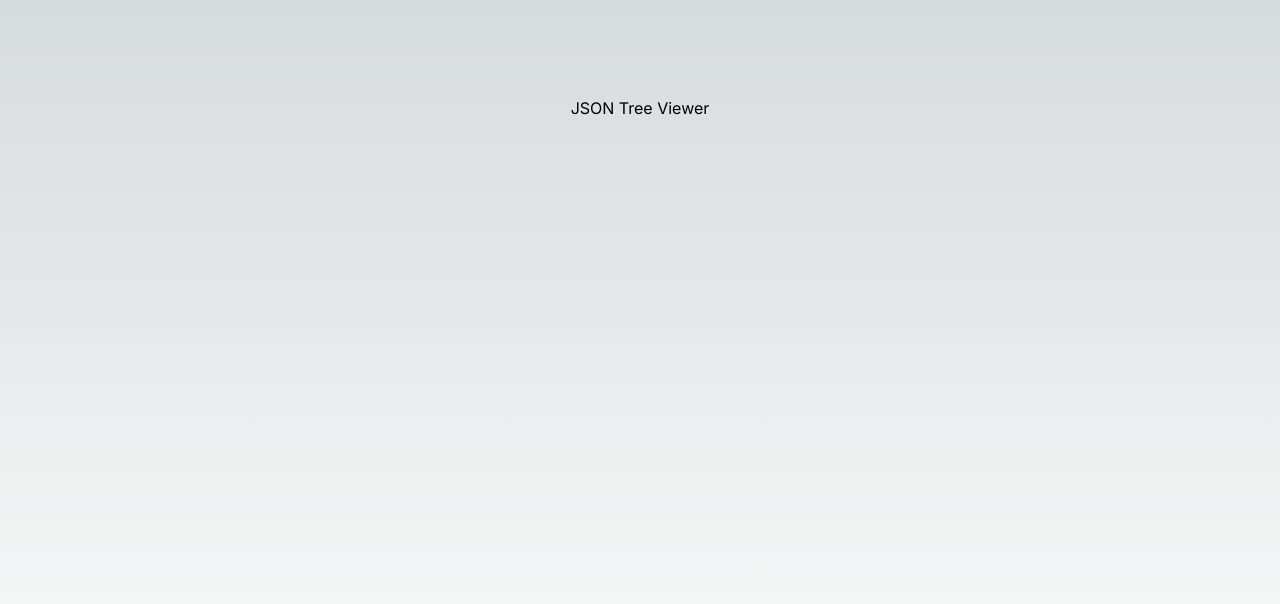
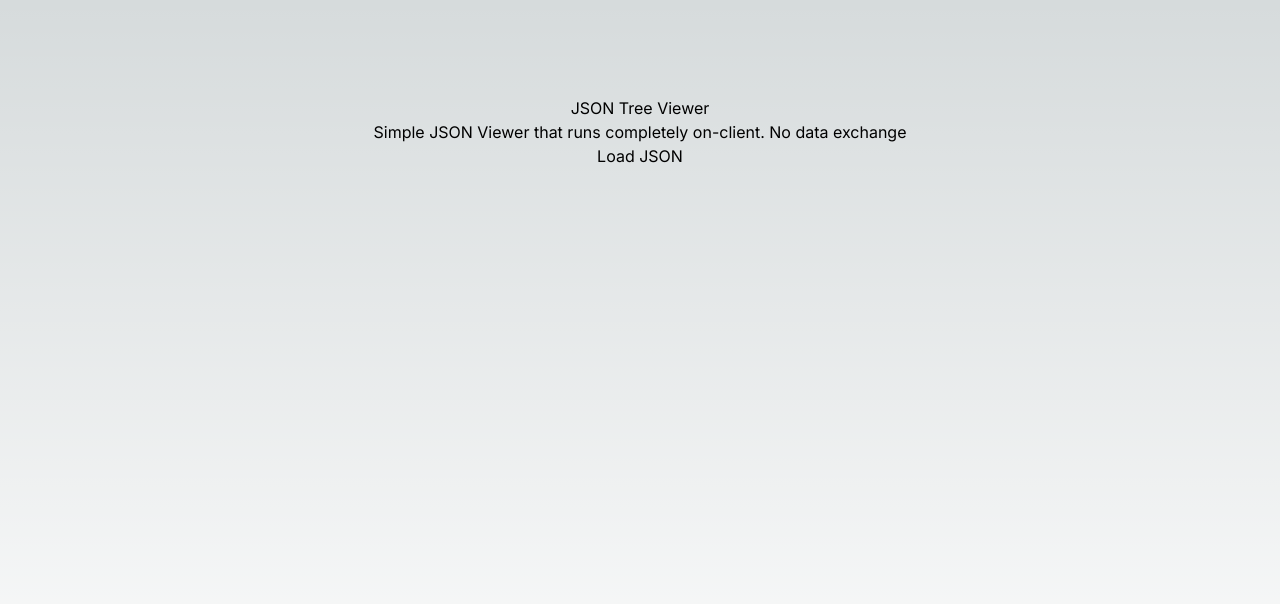
Before and after one commit to Guga-Santos/jsonTreeViewer, a Next.js app: page / in a window 1280 px wide. Shown: the top 604 px of the page. Built offline with nearby package versions, Linux system fonts and the light colour scheme.

Commit message:
feat: input component

```diff
--- a/src/app/page.tsx
+++ b/src/app/page.tsx
@@ -1,8 +1,11 @@
+import GetJson from "@/components/getJson";
 
 export default function Home() {
   return (
-    <main className="flex min-h-screen flex-col items-center justify-between p-24">
+    <main className="flex min-h-screen flex-col items-center p-24">
      <h1>JSON Tree Viewer</h1>
+     <h1>Simple JSON Viewer that runs completely on-client. No data exchange </h1>
+     <GetJson/>
     </main>
   )
 }
--- /dev/null
+++ b/src/components/getJson.tsx
@@ -0,0 +1,18 @@
+export default function GetJson() {
+  return (
+    <div>
+      <input
+        type="file"
+        accept=".json"
+        style={{ display: 'none' }}
+        id="jsonUpload"
+        className="bg-blue-500 hover:bg-blue-700 text-white font-bold py-2 px-4 rounded"
+        />
+      <label
+      htmlFor="jsonUpload"
+      >
+        Load JSON
+      </label>
+    </div>
+  )
+}
```
